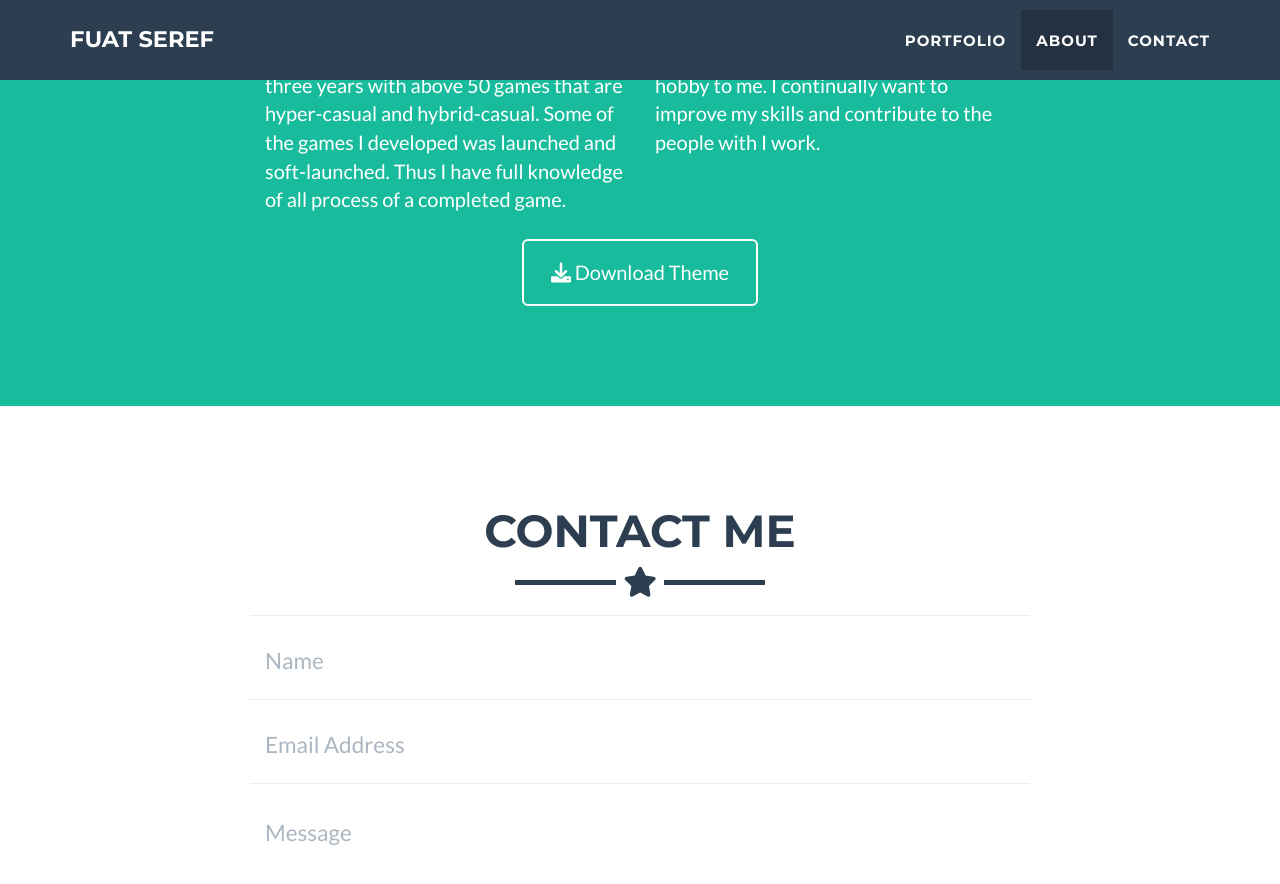
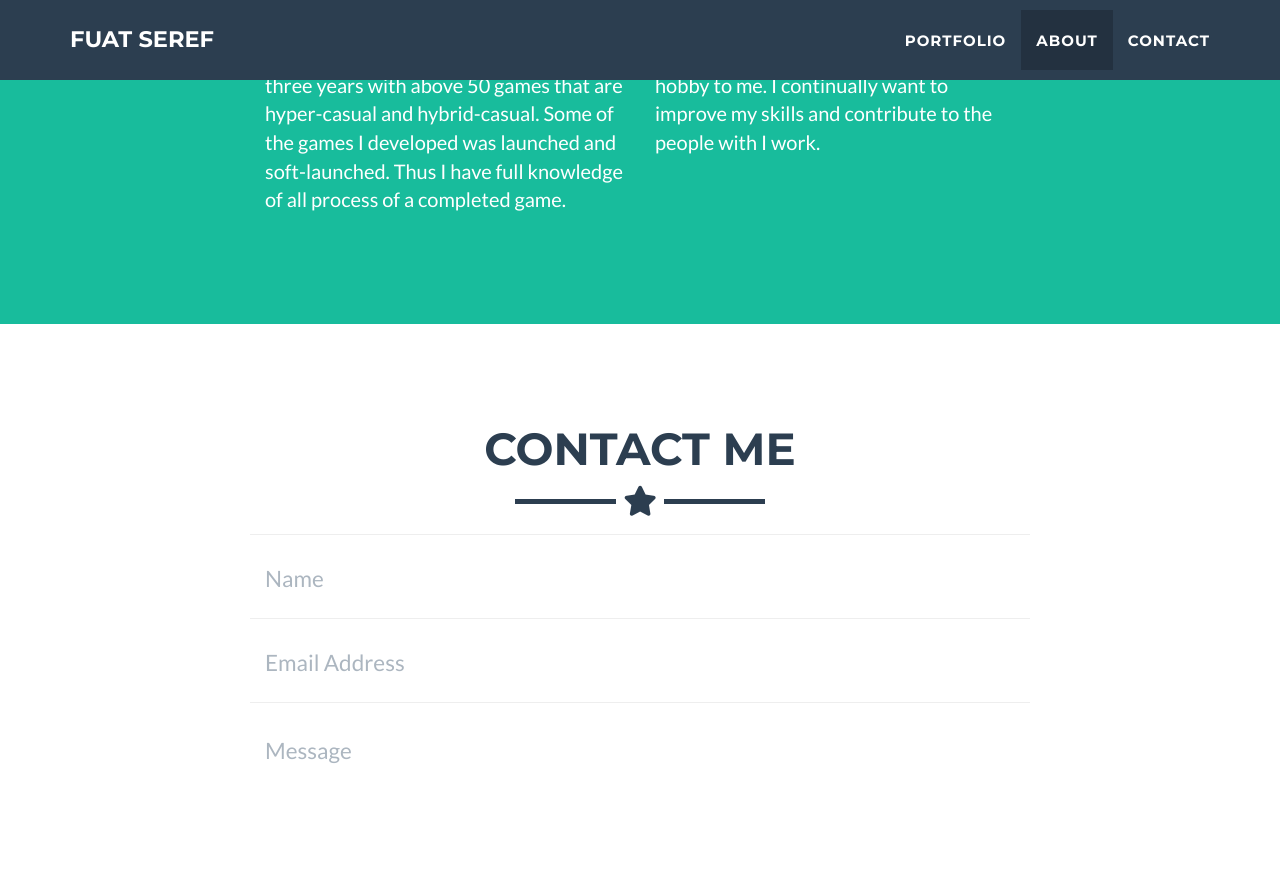
Before and after one commit to fuatSeref/fuatseref.github.io, a Jekyll site: the page built from _posts/2014-07-18-project-1.markdown, in a window 1280 px wide and 900 px high, scrolled down 1893 px. Shown: the top 884 px of the window. Built offline with Jekyll 4.4.1, drawn with Linux system fonts in a browser that asks for light colours.

Commit message:
Update about.html

```diff
--- a/_includes/about.html
+++ b/_includes/about.html
@@ -18,10 +18,6 @@
         <p>As solution oriented person to thinks analytically, to develop game and produce somethings are passion and hobby to me. I continually want to improve my skills
           and contribute to the people with I work.
         </p>
-      </div>
-      <div class="col-lg-8 col-lg-offset-2 text-center">
-        <a href="https://github.com/jeromelachaud/freelancer-theme" class="btn btn-lg btn-outline">
-          <i class="fa fa-download"></i> Download Theme
         </a>
       </div>
     </div>
```
